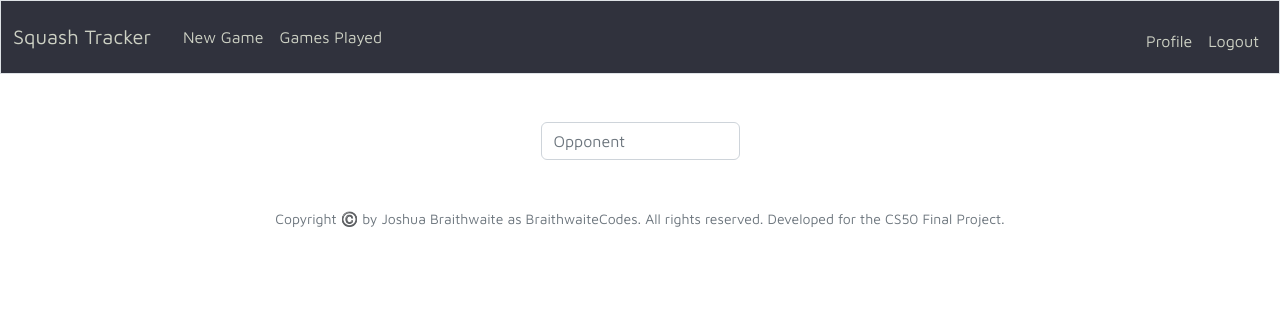
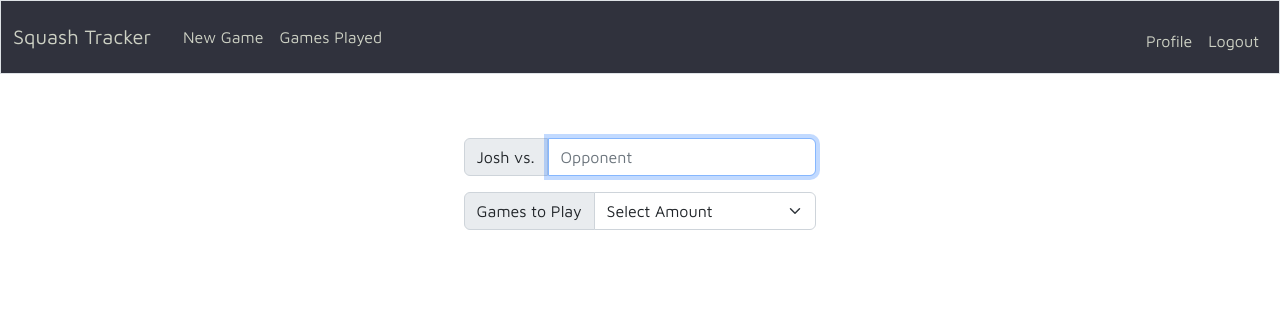
Before and after one commit to BraithwaiteCodes/Final-Project, a Flask app: page /newgame in a window 1280 px wide. Shown: the top 334 px of the page. Run offline with Flask 3, Linux system fonts and the light colour scheme; a user stored in the database is signed in; some libraries are stand-ins or nearby versions.

Commit message:
Several changes to html forms

```diff
--- a/app.py
+++ b/app.py
@@ -135,5 +135,8 @@
 def newgame():
 
     # Get current user id and show in form
+    user = db.execute("SELECT username FROM usersInfo WHERE id=?",
+                      session["user_id"])[0]["username"]
+
     # TODO
-    return render_template("newgame.html")
+    return render_template("newgame.html", user=user)
--- a/templates/index.html
+++ b/templates/index.html
@@ -6,7 +6,7 @@
 
 {% block main %}
     <div class="container-fluid">
-        <button class="btn btn-secondary btn-lg m-4">New Game</button>
+        <button class="btn btn-secondary btn-lg m-4" onclick="location.href='/newgame';">New Game</button>
     </div>
     <div class="container-fluid bg-mod-secondary">
         <div class="row">
--- a/templates/newgame.html
+++ b/templates/newgame.html
@@ -6,11 +6,19 @@
 
 {% block main %}
     <!-- TODO -->
-    <form action="/newgame" method="post">
-        <div class="m-auto">
-            <input autocomplete="off" class="form-control mx-auto w-auto" id="player2" name="player2" placeholder="Opponent" required type="text">
-        </div>
-        <div class="in"></div>
-    </form>
-
+    <div class="row align-items-center m-3 mx-auto" style="width: 30%;">
+        <form action="/newgame" method="post">
+            <div class="input-group mb-3">
+                <label class="input-group-text" for="player2">{{user}} vs.</label>
+                <input autocomplete="off" autofocus class="form-control mx-auto w-auto" id="player2" name="player2" placeholder="Opponent" required type="text">
+            </div>
+            <div class="input-group mb-3">
+                <label class="input-group-text" for="gamesToPlay">Games to Play</label>
+                <select class="form-select" id="gamesToPlay">
+                    <option selected disabled>Select Amount</option>
+                    <option value="3">3</option>
+                    <option value="5">5</option>
+            </div>
+        </form>
+    </div>
 {% endblock %}
```
Also changed, not shown: 3 other files.
